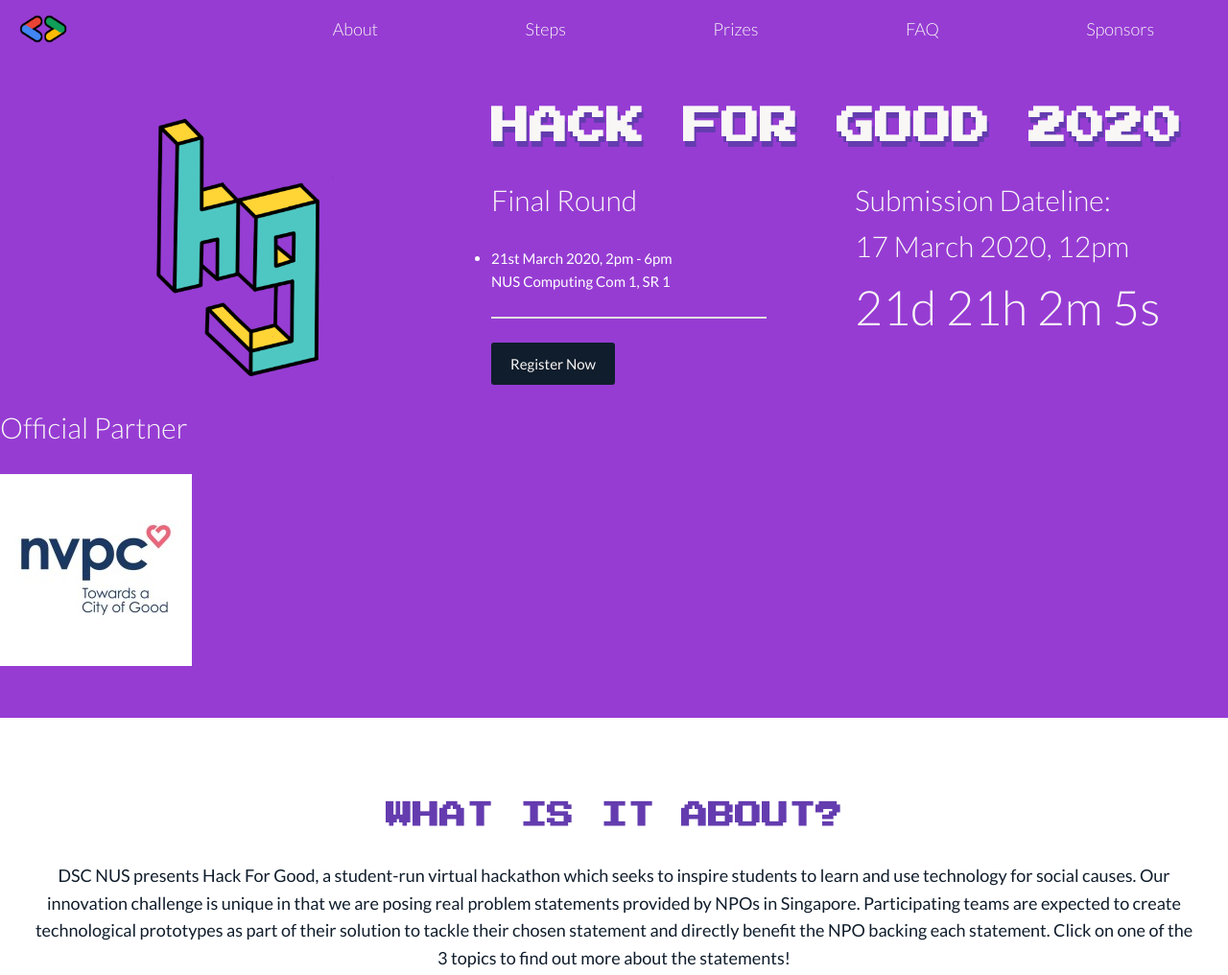
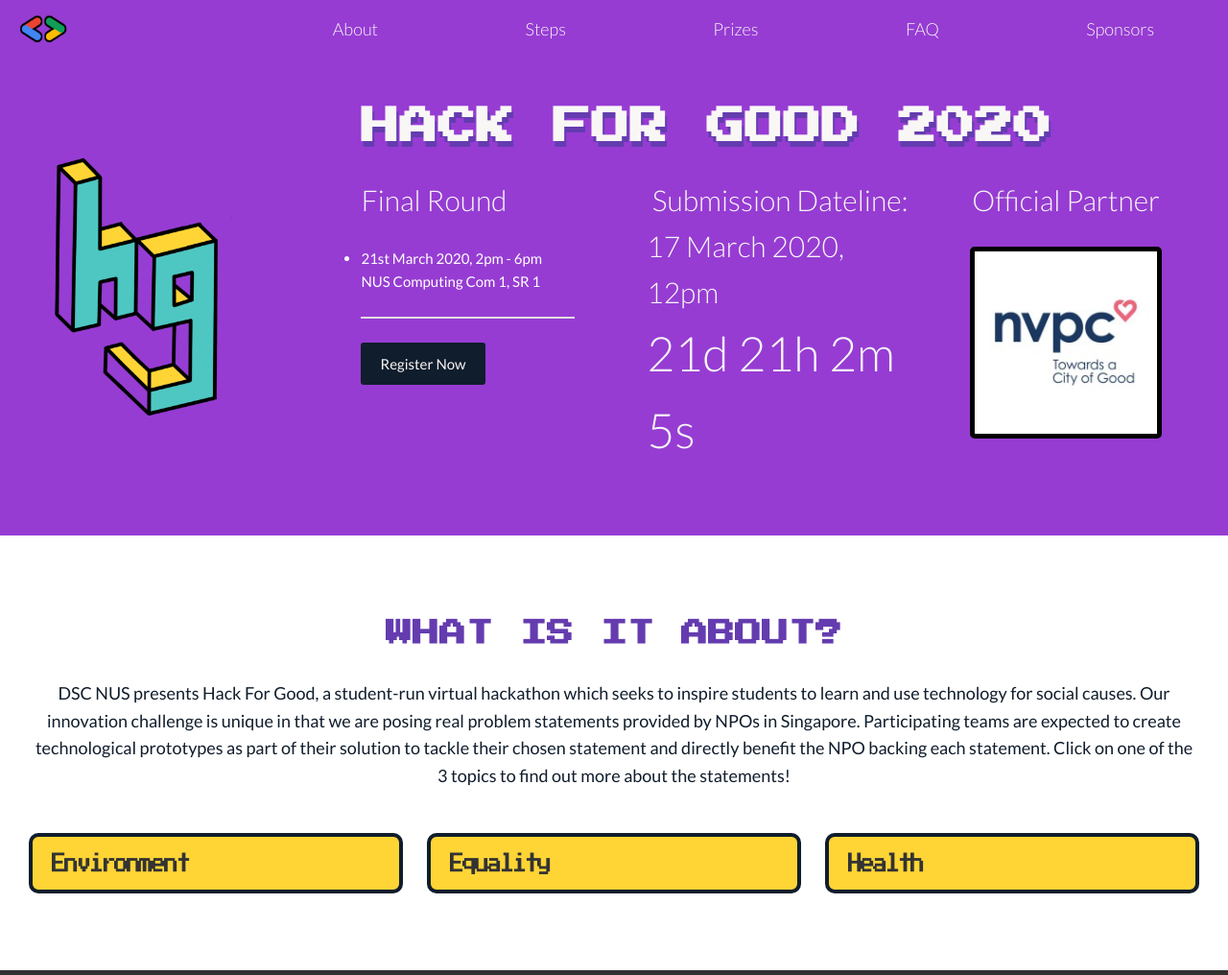
Before and after one commit to DSC-NUS/hackforgood, a website: page index.html in a window 1280 px wide. Shown: the top 1016 px of the page at 96% size. Drawn offline with Linux system fonts and the light colour scheme.

Commit message:
Change header style

```diff
--- a/index.html
+++ b/index.html
@@ -42,14 +42,15 @@
                     <a href="https://hackforgood2020.devpost.com/" class="btn btn-primary">Register Now</a>
                 </div>
                 <div class="header__timer">
-                    <h2 class="header__title">Submission Dateline:<br/>17 March 2020, 12pm</h2>
+                    <h2 class="header__title align-center">Submission Dateline:</h2>
+                    <p class="header__title">17 March 2020, 12pm</p>
                     <p id="header__countdown"></p>
                 </div>
+                <div class="header__partner">
+                    <h2 class="header__title u-margin-bottom-small align-center"> Official Partner</h2>
+                    <img src="img/nvpc.png" class="header__content-image">
+                </div>
             </div>
-        </div>
-        <div class="header__content-box">
-            <h2 class="header__title u-margin-bottom-small"> Official Partner</h2>
-            <img src="img/nvpc.png">
         </div>
     </div>
 
--- a/sass/_components.scss
+++ b/sass/_components.scss
@@ -55,7 +55,7 @@
     padding-top: 10rem;
     padding-bottom: 5rem;
     display: grid;
-    grid-template-columns: 0.8fr 1.2fr;
+    grid-template-columns: 0.5fr 1.2fr;
     align-items: center;
     justify-content: center;
     background-color: $color-primary;
@@ -64,17 +64,25 @@
 
 .header {
     &__image {
-        display: block;
+        display: inline-block;
         height: 30rem;
         width: 30rem;
-        margin: 0 auto;
     }
 
     &__content {
         display: grid;
-        grid-template-columns: repeat(2, 1fr);
+        grid-template-columns: repeat(3, 1fr);
         grid-column-gap: 2rem;
         padding: 2rem 3rem 2rem 0;
+
+        &-image {
+            height: 20rem;
+            width: 20rem;
+            display: block;
+            margin: 0 auto;
+            border-radius: 5px;
+            border: 5px solid black;
+        }
     }
 
     &__title {
```
Also changed, not shown: css/style.css.
